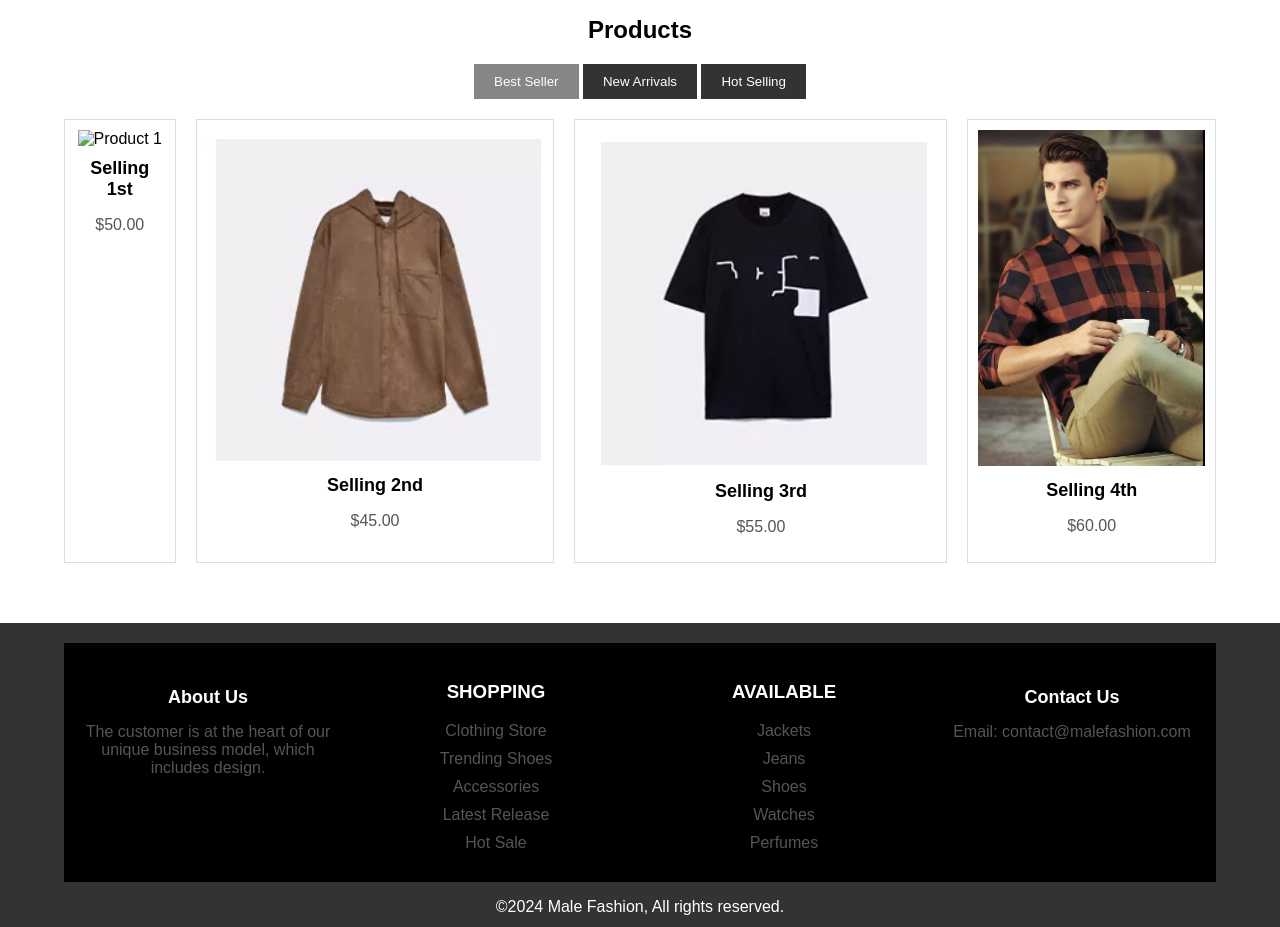
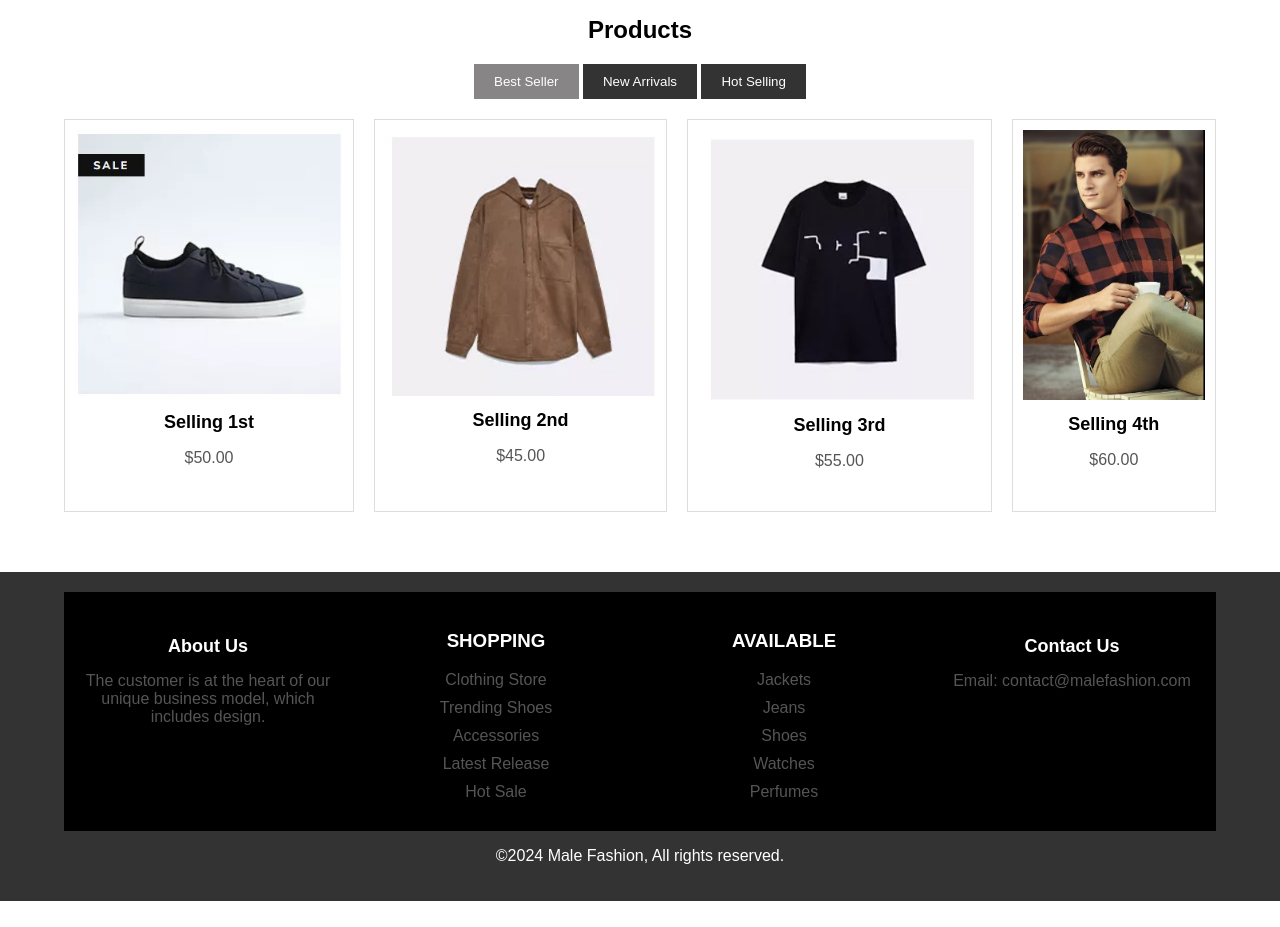
Before and after one commit to Sahil-Koul123/MyInternRepo, a plain HTML site: page index.html in a window 1280 px wide. Shown: the part 800-1727 px from the top of the page. After the commit the page ends 1701 px from the top, so only its background shows below. Drawn offline with nearby package versions, Linux system fonts and the light colour scheme; files whose address does not match are found by name.

Commit message:
Update index.html

```diff
--- a/index.html
+++ b/index.html
@@ -83,7 +83,7 @@
                 <div id="Sales" class="tab-content">
                     <div class="product-grid">
                         <div class="product">
-                            <img src="Images/Product 1.jpeg" alt="Product 1">
+                            <img src="Product 1.jpeg" alt="Product 1">
                             <h3>Selling 1st</h3>
                             <p>$50.00</p>
                             <br>
```
